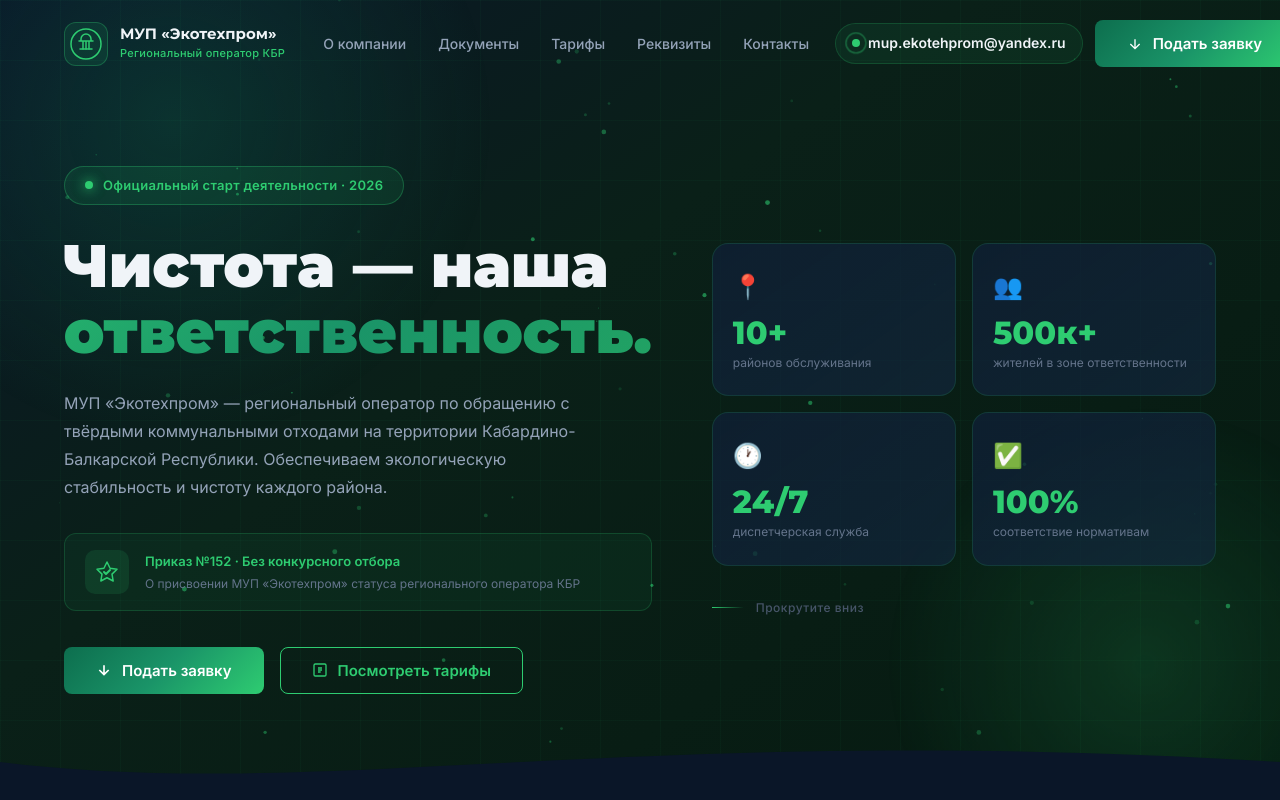
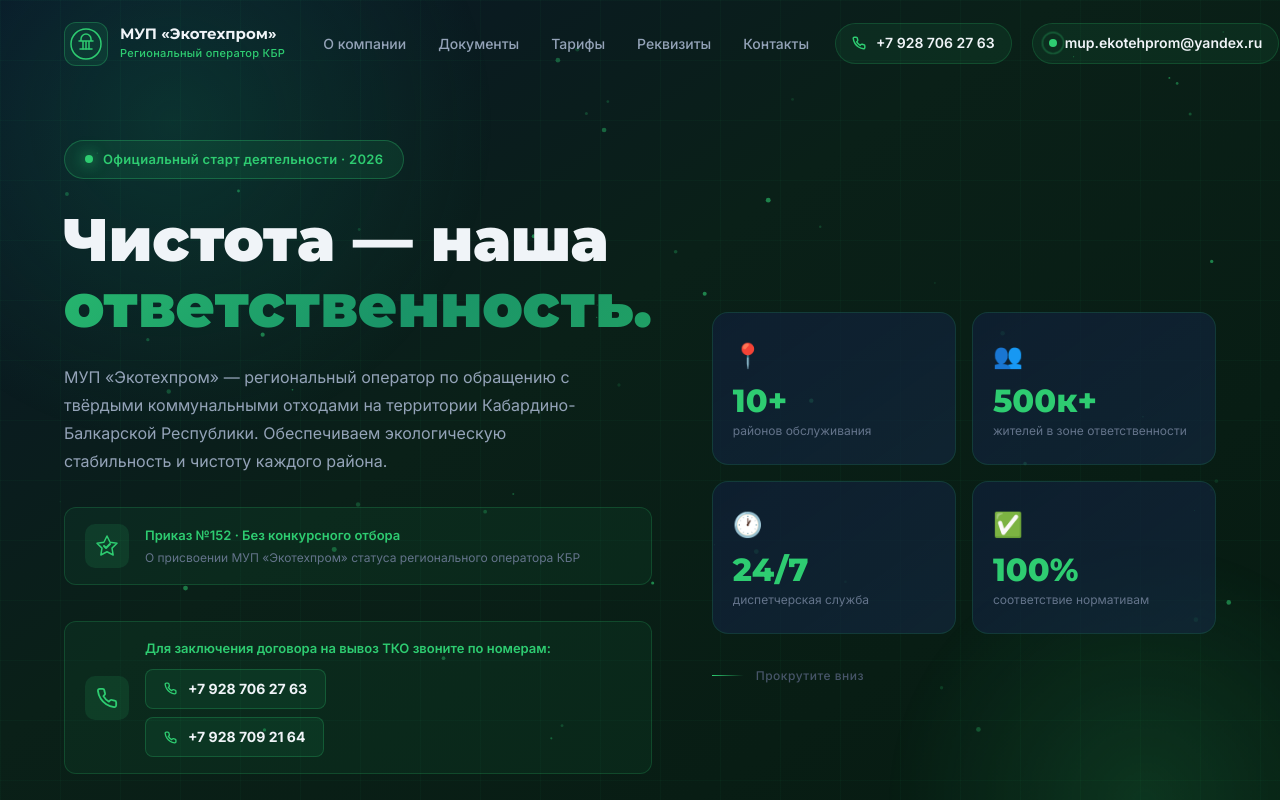
Before and after one commit to OldCoot1991/tko-mup, a Next.js app: page / in a window 1280 px wide. Shown: the top 800 px of the page. Built offline with nearby package versions, Linux system fonts and the light colour scheme.

Commit message:
добавил номера для звонка !

```diff
--- a/components/ContactForm.module.css
+++ b/components/ContactForm.module.css
@@ -25,16 +25,24 @@
   margin-bottom: 40px;
 }
 
-/* Contact grid: email card spans full width, then 3 cols */
+/* Contact grid: 3 cols */
 .grid {
   display: grid;
   grid-template-columns: repeat(3, 1fr);
   gap: 14px;
 }
 
-/* ── Email hero card (spans all 3 columns) ── */
-.emailCard {
-  grid-column: 1 / -1;
+/* ── Hero grid (Email & Phone cards) ── */
+.heroGrid {
+  display: grid;
+  grid-template-columns: 1fr 1fr;
+  gap: 14px;
+  margin-bottom: 14px;
+}
+
+/* ── Email & Phone hero cards ── */
+.emailCard,
+.phoneCard {
   display: flex;
   align-items: center;
   justify-content: space-between;
@@ -44,13 +52,13 @@
   border: 1.5px solid rgba(46, 204, 113, 0.3);
   border-radius: 18px;
   text-decoration: none;
-  cursor: pointer;
   transition: border-color 0.25s, box-shadow 0.25s, transform 0.2s;
   position: relative;
   overflow: hidden;
 }
 
-.emailCard::before {
+.emailCard::before,
+.phoneCard::before {
   content: '';
   position: absolute;
   inset: 0;
@@ -58,26 +66,35 @@
   opacity: 0;
   transition: opacity 0.25s;
   border-radius: inherit;
+  pointer-events: none;
 }
 
-.emailCard:hover {
+.emailCard:hover,
+.phoneCard:hover {
   border-color: rgba(46, 204, 113, 0.55);
   box-shadow: 0 8px 36px rgba(46, 204, 113, 0.18);
   transform: translateY(-2px);
 }
 
-.emailCard:hover::before { opacity: 1; }
-.emailCard:active { transform: translateY(0) scale(0.99); }
+.emailCard:hover::before,
+.phoneCard:hover::before { opacity: 1; }
 
-.emailCardLeft {
+.emailCard:active,
+.phoneCard:active { transform: translateY(0) scale(0.99); }
+
+.emailCardLeft,
+.phoneCardLeft {
   display: flex;
   align-items: center;
   gap: 18px;
   flex: 1;
   min-width: 0;
+  position: relative;
+  z-index: 2;
 }
 
-.emailIcon {
+.emailIcon,
+.phoneIcon {
   width: 56px; height: 56px;
   background: rgba(46, 204, 113, 0.12);
   border: 1px solid rgba(46, 204, 113, 0.25);
@@ -87,13 +104,16 @@
   justify-content: center;
   flex-shrink: 0;
   transition: background 0.2s;
+  color: #2ecc71;
 }
 
-.emailCard:hover .emailIcon {
+.emailCard:hover .emailIcon,
+.phoneCard:hover .phoneIcon {
   background: rgba(46, 204, 113, 0.2);
 }
 
-.emailLabel {
+.emailLabel,
+.phoneLabel {
   font-size: 11px;
   font-weight: 700;
   color: #2ecc71;
@@ -112,7 +132,50 @@
   text-overflow: ellipsis;
 }
 
-.emailSub {
+.phoneNumbersColumn {
+  display: flex;
+  flex-direction: column;
+  gap: 8px;
+  margin-top: 8px;
+  margin-bottom: 4px;
+}
+
+.phoneNumber {
+  display: inline-flex;
+  align-items: center;
+  gap: 10px;
+  padding: 8px 18px;
+  background: rgba(46, 204, 113, 0.08);
+  border: 1px solid rgba(46, 204, 113, 0.25);
+  border-radius: 8px;
+  font-size: 16px;
+  font-weight: 700;
+  color: #f0f4f8;
+  letter-spacing: -0.1px;
+  text-decoration: none;
+  transition: all 0.2s cubic-bezier(0.4, 0, 0.2, 1);
+  width: fit-content;
+}
+
+.phoneNumber:hover {
+  background: rgba(46, 204, 113, 0.18);
+  border-color: rgba(46, 204, 113, 0.55);
+  color: #2ecc71;
+  transform: translateY(-1px);
+  box-shadow: 0 4px 12px rgba(46, 204, 113, 0.15);
+}
+
+.phoneNumber svg {
+  color: #2ecc71;
+  transition: transform 0.2s;
+}
+
+.phoneNumber:hover svg {
+  transform: scale(1.1);
+}
+
+.emailSub,
+.phoneSub {
   font-size: 12px;
   color: #64748b;
   margin-top: 3px;
@@ -193,26 +256,31 @@
 /* ── Responsive ── */
 @media (max-width: 900px) {
   .section { padding: 70px 0; }
-  .emailValue { font-size: 16px; }
+  .emailValue,
+  .phoneNumber { font-size: 16px; }
 }
 
 @media (max-width: 700px) {
   .grid { grid-template-columns: 1fr; }
-  .emailCard { grid-column: 1 / -1; }
-  .emailValue { font-size: 15px; }
+  .heroGrid { grid-template-columns: 1fr; }
+  .emailValue,
+  .phoneNumber { font-size: 15px; }
   .emailAction { padding: 10px 16px; font-size: 13px; }
 }
 
 @media (max-width: 540px) {
   .section { padding: 56px 0; }
-  .emailCard {
+  .emailCard,
+  .phoneCard {
     flex-direction: column;
     align-items: flex-start;
     gap: 16px;
     padding: 20px;
   }
-  .emailCardLeft { width: 100%; }
+  .emailCardLeft,
+  .phoneCardLeft { width: 100%; }
   .emailAction { width: 100%; justify-content: center; }
-  .emailValue { font-size: 14px; }
+  .emailValue,
+  .phoneNumber { font-size: 14px; }
   .grid { gap: 10px; }
 }
--- a/components/ContactForm.tsx
+++ b/components/ContactForm.tsx
@@ -76,12 +76,11 @@ export default function ContactForm() {
           </div>
           <h2 className="section-title">Свяжитесь с нами</h2>
           <p className="section-subtitle">
-            Для вопросов, обращений и заключения договора — напишите нам на электронную почту.
-            Мы отвечаем в рабочие дни в течение 3 рабочих дней.
+            Для вопросов, обращений и заключения договора — напишите нам на почту или позвоните по номерам договорного отдела.
           </p>
         </div>
 
-        <div className={styles.grid}>
+        <div className={styles.heroGrid}>
           {/* Email — hero card */}
           <a
             href="mailto:mup.ekotehprom@yandex.ru"
@@ -109,6 +108,38 @@ export default function ContactForm() {
             </div>
           </a>
 
+          {/* Phone — hero card */}
+          <div className={styles.phoneCard}>
+            <div className={styles.phoneCardLeft}>
+              <div className={styles.phoneIcon}>
+                <svg width="28" height="28" viewBox="0 0 24 24" fill="none" stroke="#2ecc71" strokeWidth="1.8">
+                  <path d="M22 16.92v3a2 2 0 0 1-2.18 2 19.79 19.79 0 0 1-8.63-3.07 19.5 19.5 0 0 1-6-6 19.79 19.79 0 0 1-3.07-8.67A2 2 0 0 1 4.11 2h3a2 2 0 0 1 2 1.72 12.84 12.84 0 0 0 .7 2.81 2 2 0 0 1-.45 2.11L8.09 9.91a16 16 0 0 0 6 6l1.27-1.27a2 2 0 0 1 2.11-.45 12.84 12.84 0 0 0 2.81.7A2 2 0 0 1 22 16.92z"/>
+                </svg>
+              </div>
+              <div>
+                <p className={styles.phoneLabel}>Заключение договоров на вывоз ТКО</p>
+                <div className={styles.phoneNumbersColumn}>
+                  <a href="tel:+79287062763" className={styles.phoneNumber}>
+                    <svg width="14" height="14" viewBox="0 0 24 24" fill="none" stroke="currentColor" strokeWidth="2.5" style={{ marginRight: '1px' }}>
+                      <path d="M22 16.92v3a2 2 0 0 1-2.18 2 19.79 19.79 0 0 1-8.63-3.07 19.5 19.5 0 0 1-6-6 19.79 19.79 0 0 1-3.07-8.67A2 2 0 0 1 4.11 2h3a2 2 0 0 1 2 1.72 12.84 12.84 0 0 0 .7 2.81 2 2 0 0 1-.45 2.11L8.09 9.91a16 16 0 0 0 6 6l1.27-1.27a2 2 0 0 1 2.11-.45 12.84 12.84 0 0 0 2.81.7A2 2 0 0 1 22 16.92z"/>
+                    </svg>
+                    <span>+7 928 706 27 63</span>
+                  </a>
+                  <a href="tel:+79287092164" className={styles.phoneNumber}>
+                    <svg width="14" height="14" viewBox="0 0 24 24" fill="none" stroke="currentColor" strokeWidth="2.5" style={{ marginRight: '1px' }}>
+                      <path d="M22 16.92v3a2 2 0 0 1-2.18 2 19.79 19.79 0 0 1-8.63-3.07 19.5 19.5 0 0 1-6-6 19.79 19.79 0 0 1-3.07-8.67A2 2 0 0 1 4.11 2h3a2 2 0 0 1 2 1.72 12.84 12.84 0 0 0 .7 2.81 2 2 0 0 1-.45 2.11L8.09 9.91a16 16 0 0 0 6 6l1.27-1.27a2 2 0 0 1 2.11-.45 12.84 12.84 0 0 0 2.81.7A2 2 0 0 1 22 16.92z"/>
+                    </svg>
+                    <span>+7 928 709 21 64</span>
+                  </a>
+                </div>
+                <p className={styles.phoneSub}>Звоните по указанным номерам для оформления договора</p>
+              </div>
+            </div>
+          </div>
+        </div>
+
+        <div className={styles.grid}>
+
           {/* Other contact items */}
           {contacts.filter(c => !c.isEmail).map((c) => (
             <a
--- a/components/Footer.module.css
+++ b/components/Footer.module.css
@@ -124,6 +124,26 @@
   line-height: 1.5;
 }
 
+.footerPhones {
+  display: flex;
+  flex-direction: column;
+  gap: 6px;
+}
+
+.footerPhone {
+  font-size: 13px;
+  font-weight: 600;
+  color: #f0f4f8;
+  text-decoration: none;
+  transition: color 0.2s, text-decoration 0.2s;
+  width: fit-content;
+}
+
+.footerPhone:hover {
+  color: #2ecc71;
+  text-decoration: underline;
+}
+
 .contactBtn {
   font-size: 13px;
   padding: 10px 20px;
--- a/components/Footer.tsx
+++ b/components/Footer.tsx
@@ -71,8 +71,16 @@ export default function Footer() {
               <h4 className={styles.colTitle}>Контакты</h4>
               <div className={styles.contactAction}>
                 <p className={styles.contactActionDesc}>
-                  У вас есть вопросы или вы хотите заключить договор?
+                  Для заключения договора на вывоз ТКО звоните:
                 </p>
+                <div className={styles.footerPhones}>
+                  <a href="tel:+79287062763" className={styles.footerPhone}>
+                    +7 928 706 27 63
+                  </a>
+                  <a href="tel:+79287092164" className={styles.footerPhone}>
+                    +7 928 709 21 64
+                  </a>
+                </div>
                 <a
                   href="#contact"
                   className={`btn-primary ${styles.contactBtn}`}
--- a/components/Header.tsx
+++ b/components/Header.tsx
@@ -52,6 +52,12 @@ export default function Header() {
               {link.label}
             </button>
           ))}
+          <a href="tel:+79287062763" className={styles.hotline}>
+            <svg width="14" height="14" viewBox="0 0 24 24" fill="none" stroke="#2ecc71" strokeWidth="2.5" style={{ marginRight: '2px' }}>
+              <path d="M22 16.92v3a2 2 0 0 1-2.18 2 19.79 19.79 0 0 1-8.63-3.07 19.5 19.5 0 0 1-6-6 19.79 19.79 0 0 1-3.07-8.67A2 2 0 0 1 4.11 2h3a2 2 0 0 1 2 1.72 12.84 12.84 0 0 0 .7 2.81 2 2 0 0 1-.45 2.11L8.09 9.91a16 16 0 0 0 6 6l1.27-1.27a2 2 0 0 1 2.11-.45 12.84 12.84 0 0 0 2.81.7A2 2 0 0 1 22 16.92z"/>
+            </svg>
+            <span>+7 928 706 27 63</span>
+          </a>
           <a href="mailto:mup.ekotehprom@yandex.ru" className={styles.hotline}>
             <span className={styles.hotlineDot} />
             <span>mup.ekotehprom@yandex.ru</span>
--- a/components/Hero.module.css
+++ b/components/Hero.module.css
@@ -170,6 +170,76 @@
   color: #64748b;
 }
 
+.phoneBanner {
+  display: flex;
+  align-items: center;
+  gap: 16px;
+  padding: 16px 20px;
+  background: rgba(46, 204, 113, 0.06);
+  border: 1px solid rgba(46, 204, 113, 0.2);
+  border-radius: 12px;
+  margin-bottom: 36px;
+  animation: fade-in-up 0.6s ease 0.35s both;
+}
+
+.phoneBannerIcon {
+  width: 44px;
+  height: 44px;
+  background: rgba(46, 204, 113, 0.12);
+  border-radius: 10px;
+  display: flex;
+  align-items: center;
+  justify-content: center;
+  flex-shrink: 0;
+}
+
+.phoneBannerTitle {
+  font-size: 13px;
+  font-weight: 600;
+  color: #2ecc71;
+  margin-bottom: 2px;
+}
+
+.phoneBannerNumbers {
+  display: flex;
+  flex-direction: column;
+  gap: 8px;
+  margin-top: 10px;
+}
+
+.phoneLink {
+  display: inline-flex;
+  align-items: center;
+  gap: 10px;
+  padding: 8px 18px;
+  background: rgba(46, 204, 113, 0.08);
+  border: 1px solid rgba(46, 204, 113, 0.25);
+  border-radius: 8px;
+  font-size: 14px;
+  font-weight: 700;
+  color: #f0f4f8;
+  text-decoration: none;
+  transition: all 0.2s cubic-bezier(0.4, 0, 0.2, 1);
+  width: fit-content;
+}
+
+.phoneLink:hover {
+  background: rgba(46, 204, 113, 0.18);
+  border-color: rgba(46, 204, 113, 0.55);
+  color: #2ecc71;
+  transform: translateY(-1px);
+  box-shadow: 0 4px 12px rgba(46, 204, 113, 0.15);
+}
+
+.phoneLink svg {
+  color: #2ecc71;
+  transition: transform 0.2s;
+}
+
+.phoneLink:hover svg {
+  transform: scale(1.1);
+}
+
 .actions {
   display: flex;
   align-items: center;
--- a/components/Hero.tsx
+++ b/components/Hero.tsx
@@ -132,6 +132,33 @@ export default function Hero() {
             </div>
           </div>
 
+          <div className={styles.phoneBanner}>
+            <div className={styles.phoneBannerIcon}>
+              <svg width="22" height="22" viewBox="0 0 24 24" fill="none" stroke="#2ecc71" strokeWidth="2" strokeLinecap="round" strokeLinejoin="round">
+                <path d="M22 16.92v3a2 2 0 0 1-2.18 2 19.79 19.79 0 0 1-8.63-3.07 19.5 19.5 0 0 1-6-6 19.79 19.79 0 0 1-3.07-8.67A2 2 0 0 1 4.11 2h3a2 2 0 0 1 2 1.72 12.84 12.84 0 0 0 .7 2.81 2 2 0 0 1-.45 2.11L8.09 9.91a16 16 0 0 0 6 6l1.27-1.27a2 2 0 0 1 2.11-.45 12.84 12.84 0 0 0 2.81.7A2 2 0 0 1 22 16.92z"/>
+              </svg>
+            </div>
+            <div>
+              <p className={styles.phoneBannerTitle}>
+                Для заключения договора на вывоз ТКО звоните по номерам:
+              </p>
+              <div className={styles.phoneBannerNumbers}>
+                <a href="tel:+79287062763" className={styles.phoneLink}>
+                  <svg width="13" height="13" viewBox="0 0 24 24" fill="none" stroke="currentColor" strokeWidth="2.5" style={{ marginRight: '1px' }}>
+                    <path d="M22 16.92v3a2 2 0 0 1-2.18 2 19.79 19.79 0 0 1-8.63-3.07 19.5 19.5 0 0 1-6-6 19.79 19.79 0 0 1-3.07-8.67A2 2 0 0 1 4.11 2h3a2 2 0 0 1 2 1.72 12.84 12.84 0 0 0 .7 2.81 2 2 0 0 1-.45 2.11L8.09 9.91a16 16 0 0 0 6 6l1.27-1.27a2 2 0 0 1 2.11-.45 12.84 12.84 0 0 0 2.81.7A2 2 0 0 1 22 16.92z"/>
+                  </svg>
+                  <span>+7 928 706 27 63</span>
+                </a>
+                <a href="tel:+79287092164" className={styles.phoneLink}>
+                  <svg width="13" height="13" viewBox="0 0 24 24" fill="none" stroke="currentColor" strokeWidth="2.5" style={{ marginRight: '1px' }}>
+                    <path d="M22 16.92v3a2 2 0 0 1-2.18 2 19.79 19.79 0 0 1-8.63-3.07 19.5 19.5 0 0 1-6-6 19.79 19.79 0 0 1-3.07-8.67A2 2 0 0 1 4.11 2h3a2 2 0 0 1 2 1.72 12.84 12.84 0 0 0 .7 2.81 2 2 0 0 1-.45 2.11L8.09 9.91a16 16 0 0 0 6 6l1.27-1.27a2 2 0 0 1 2.11-.45 12.84 12.84 0 0 0 2.81.7A2 2 0 0 1 22 16.92z"/>
+                  </svg>
+                  <span>+7 928 709 21 64</span>
+                </a>
+              </div>
+            </div>
+          </div>
+
           <div className={styles.actions}>
             <button
               className="btn-primary"
```
